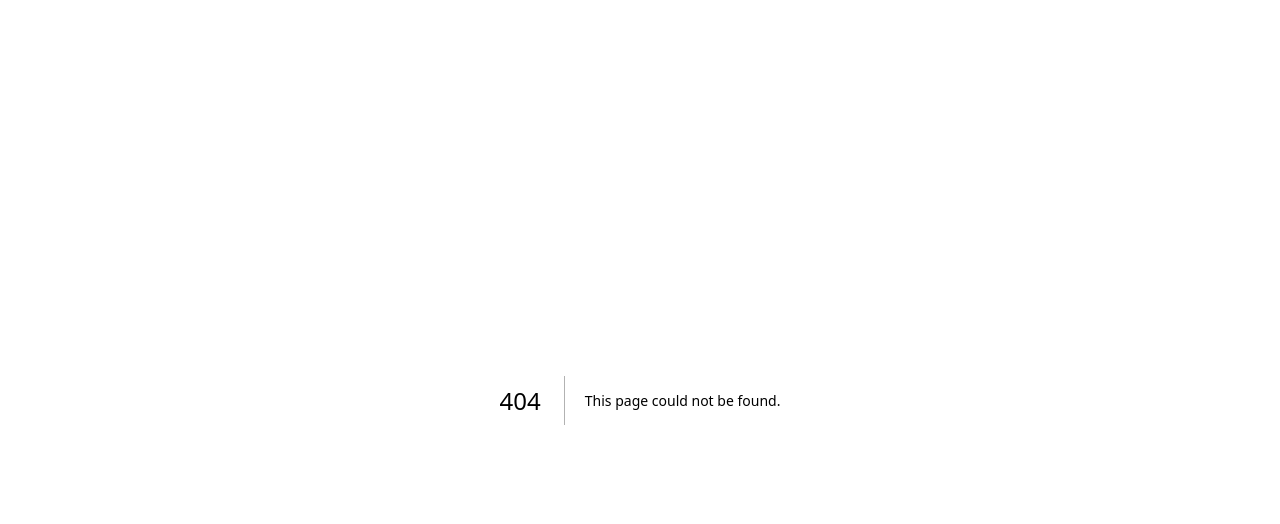
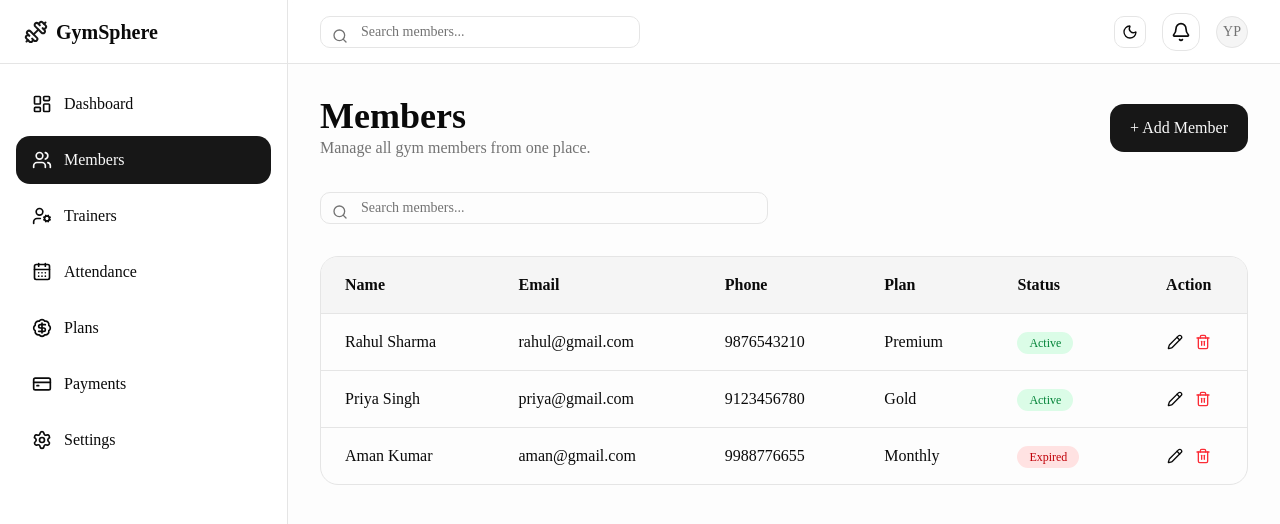
Before and after one commit to Yuvraj2005-commits/GymSphere, a Next.js app: page /dashboard/members in a window 1280 px wide. Before the commit this address had no page. Shown: the top 524 px of the page. Built offline with nearby package versions, Linux system fonts and the light colour scheme.

Commit message:
feat:add memebers fumnction

```diff
--- /dev/null
+++ b/src/actions/member.ts
@@ -0,0 +1 @@
+// "use server";
--- /dev/null
+++ b/src/app/dashboard/members/new/page.tsx
@@ -0,0 +1,13 @@
+export default function NewMemberPage() {
+  return (
+    <div>
+      <h1 className="text-3xl font-bold">
+        Add New Member
+      </h1>
+
+      <p className="mt-2 text-muted-foreground">
+        Member form will be added here.
+      </p>
+    </div>
+  );
+}
--- /dev/null
+++ b/src/app/dashboard/members/page.tsx
@@ -0,0 +1,25 @@
+import MemberTable from "@/components/members/member-table";
+import SearchBar from "@/components/members/search-bar";
+
+export default function MembersPage() {
+  return (
+    <div className="space-y-8">
+      <div className="flex flex-col gap-4 md:flex-row md:items-center md:justify-between">
+        <div>
+          <h1 className="text-4xl font-bold">Members</h1>
+          <p className="text-muted-foreground">
+            Manage all gym members from one place.
+          </p>
+        </div>
+
+        <button className="rounded-xl bg-primary px-5 py-3 text-primary-foreground transition hover:opacity-90">
+          + Add Member
+        </button>
+      </div>
+
+      <SearchBar />
+
+      <MemberTable />
+    </div>
+  );
+}
--- /dev/null
+++ b/src/components/members/loading.tsx
@@ -0,0 +1,9 @@
+export default function Loading() {
+  return (
+    <div className="space-y-4">
+      <div className="h-12 w-60 animate-pulse rounded bg-muted" />
+
+      <div className="h-96 animate-pulse rounded-2xl bg-muted" />
+    </div>
+  );
+}
--- /dev/null
+++ b/src/components/members/member-card.tsx
@@ -0,0 +1,59 @@
+import { Pencil, Trash2 } from "lucide-react";
+
+interface MemberProps {
+  member: {
+    name: string;
+    email: string;
+    phone: string;
+    plan: string;
+    status: string;
+  };
+}
+
+export default function MemberCard({
+  member,
+}: MemberProps) {
+  return (
+    <tr className="border-t">
+      <td className="px-6 py-4 font-medium">
+        {member.name}
+      </td>
+
+      <td className="px-6 py-4">
+        {member.email}
+      </td>
+
+      <td className="px-6 py-4">
+        {member.phone}
+      </td>
+
+      <td className="px-6 py-4">
+        {member.plan}
+      </td>
+
+      <td className="px-6 py-4">
+        <span
+          className={`rounded-full px-3 py-1 text-xs font-medium ${
+            member.status === "Active"
+              ? "bg-green-100 text-green-700"
+              : "bg-red-100 text-red-700"
+          }`}
+        >
+          {member.status}
+        </span>
+      </td>
+
+      <td className="px-6 py-4">
+        <div className="flex justify-center gap-3">
+          <button>
+            <Pencil className="h-4 w-4" />
+          </button>
+
+          <button>
+            <Trash2 className="h-4 w-4 text-red-500" />
+          </button>
+        </div>
+      </td>
+    </tr>
+  );
+}
--- /dev/null
+++ b/src/components/members/member-table.tsx
@@ -0,0 +1,56 @@
+import MemberCard from "./member-card";
+
+const members = [
+  {
+    id: 1,
+    name: "Rahul Sharma",
+    email: "rahul@gmail.com",
+    phone: "9876543210",
+    plan: "Premium",
+    status: "Active",
+  },
+  {
+    id: 2,
+    name: "Priya Singh",
+    email: "priya@gmail.com",
+    phone: "9123456780",
+    plan: "Gold",
+    status: "Active",
+  },
+  {
+    id: 3,
+    name: "Aman Kumar",
+    email: "aman@gmail.com",
+    phone: "9988776655",
+    plan: "Monthly",
+    status: "Expired",
+  },
+];
+
+export default function MemberTable() {
+  return (
+    <div className="overflow-hidden rounded-2xl border">
+      <table className="w-full">
+        <thead className="bg-muted">
+          <tr>
+            <th className="px-6 py-4 text-left">Name</th>
+            <th className="px-6 py-4 text-left">Email</th>
+            <th className="px-6 py-4 text-left">Phone</th>
+            <th className="px-6 py-4 text-left">Plan</th>
+            <th className="px-6 py-4 text-left">Status</th>
+            <th className="px-6 py-4 text-center">Action</th>
+          </tr>
+        </thead>
+
+        <tbody>
+          {members.map((member) => (
+            <MemberCard
+              key={member.id}
+              member={member}
+            />
+          ))}
+        </tbody>
+      </table>
+    </div>
+  );
+}
--- /dev/null
+++ b/src/components/members/search-bar.tsx
@@ -0,0 +1,17 @@
+"use client";
+
+import { Search } from "lucide-react";
+import { Input } from "@/components/ui/input";
+
+export default function SearchBar() {
+  return (
+    <div className="relative max-w-md">
+      <Search className="absolute left-3 top-3 h-4 w-4 text-muted-foreground" />
+
+      <Input
+        placeholder="Search members..."
+        className="pl-10"
+      />
+    </div>
+  );
+}
```
Also changed, not shown: src/app/dashboard/members/loading.tsx (added), src/components/members/delete-member.tsx (added), src/components/members/member-form.tsx (added).
